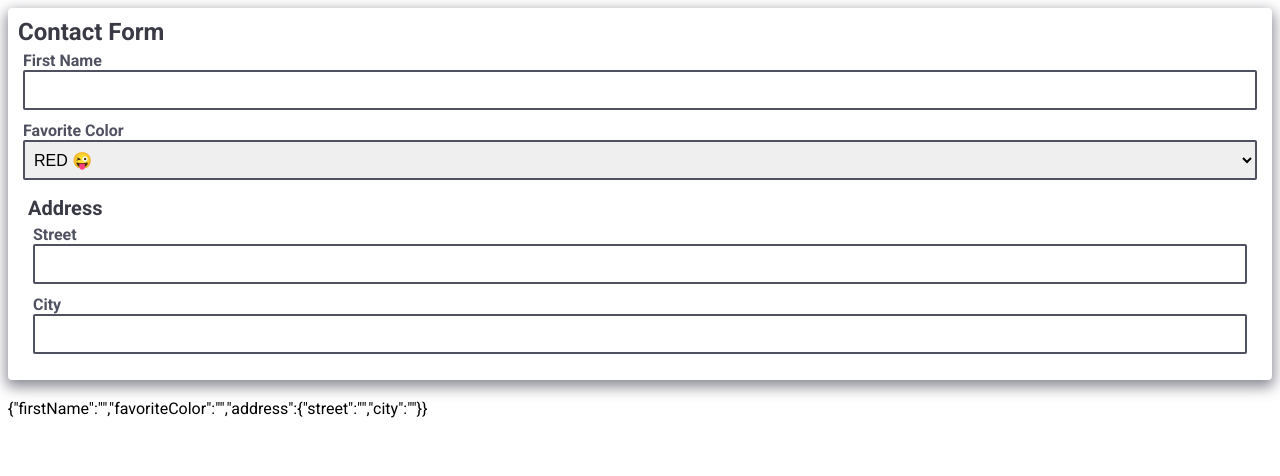
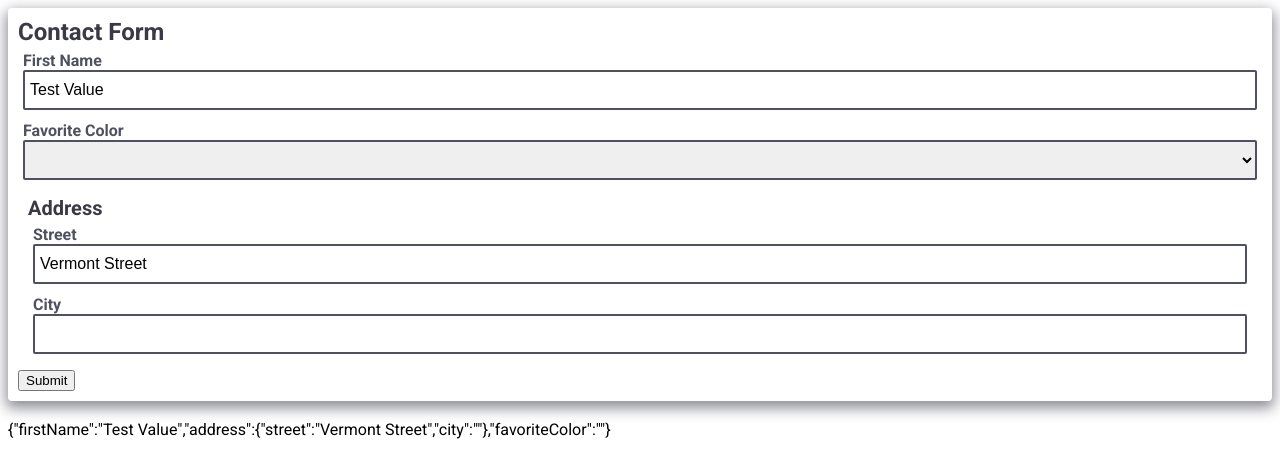
Before and after one commit to sfallmann/jsonforms, a Vue app: page / in a window 1280 px wide. Shown: the top 476 px of the page. Built offline with nearby package versions, Linux system fonts and the light colour scheme.

Commit message:
Added first iteration of form validation logic

```diff
--- a/package.json
+++ b/package.json
@@ -15,6 +15,7 @@
     "babel-plugin-require-context-hook": "^1.0.0",
     "core-js": "^2.6.5",
     "jest-vue-preprocessor": "^1.5.0",
+    "lodash": "^4.17.15",
     "vue": "^2.6.10"
   },
   "devDependencies": {
--- a/src/App.vue
+++ b/src/App.vue
@@ -9,6 +9,9 @@
     />
     <br />
     {{ JSON.stringify(value) }}
+    <br />
+
+
   </div>
 </template>
 
@@ -22,6 +25,7 @@ export default {
   },
   data() {
     return {
+      isFormValid: false,
       schema: {
         type: "object",
         title: "Contact Form",
@@ -56,7 +60,12 @@ export default {
           enumText: ["RED &#128540;", "BLUE", "GREEN"]
         }
       },
-      value: {}
+      value: {
+        firstName: 'Test Value',
+        address: {
+          street: 'Vermont Street'
+        }
+      }
     };
   }
 };
--- a/src/components/properties/ObjectProperty/ObjectProperty.vue
+++ b/src/components/properties/ObjectProperty/ObjectProperty.vue
@@ -8,10 +8,15 @@
       v-bind="getProperty(name)"
       :options="getOptions(name)"
       :name="name"
+      :is-valid.sync="validData[name]"
     />
+    <template v-if="isRoot" v-slot:footer>
+      <button @click.prevent="submitForm">Submit</button>
+    </template>
   </component>
 </template>
 <script>
+import cloneDeep from  'lodash/cloneDeep';
 import FormLayout from "@/components/layout/form/FormLayout/FormLayout";
 import SubFormLayout from "@/components/layout/form/SubFormLayout/SubFormLayout";
 import StringProperty from "@/components/properties/StringProperty/StringProperty";
@@ -20,6 +25,10 @@ export default {
   name: "p-object",
   props: {
     isRoot: {
+      type: Boolean,
+      default: false
+    },
+    isFormValid: {
       type: Boolean,
       default: false
     },
@@ -42,7 +51,11 @@ export default {
     value: {
       type: Object,
       default: _ => ({})
-    }
+    },
+    isValid: {
+      type: Object,
+      default: _ => ({})
+    },
   },
   components: {
     "form-layout": FormLayout,
@@ -51,12 +64,13 @@ export default {
   },
   data() {
     return {
-      formData: {}
+      formData: cloneDeep(this.value) || {},
+      validData: {},
     };
   },
   mounted() {
     this.mapNamesToValues();
-    this.mergeValues();
+
   },
   computed: {
     layout() {
@@ -64,7 +78,7 @@ export default {
     },
     propertyNames() {
       return Object.keys(this.properties);
-    }
+    },
   },
   methods: {
     getProperty(name) {
@@ -79,12 +93,37 @@ export default {
         const property = this.getProperty(name);
         const type = property.type.toLowerCase();
 
-        this.$set(this.formData, name, type === "object" ? {} : "");
+        switch (type) {
+          case 'object':
+            this.$set(this.formData, name, this.value[name] || {});
+            this.$set(this.validData, name, this.validData[name] || {});
+            break;
+          case 'array':
+            this.$set(this.formData, name, this.value[name] || []);
+            this.$set(this.validData, name, []);
+            break;
+          default:
+            this.$set(this.formData, name, this.value[name] || "");
+            this.$set(this.validData, name, true);
+        }
       }
     },
-    mergeValues() {
-      return Object.assign(this.formData, this.value);
-    }
+    checkPropertyValidity() {
+      return this.$children.reduce((isValid, child) => {
+
+        const { type } = child.$attrs;
+
+        if (type === 'object' || type === 'array') {
+          return child.checkPropertyValidity() && isValid;
+        } else {
+          return child.isValid && isValid;
+        }
+      }, true);
+    },
+    submitForm() {
+      console.log('submitting form');
+      console.log('is form valid: ', this.checkPropertyValidity());
+    },
   },
   watch: {
     formData: {
@@ -92,7 +131,7 @@ export default {
       handler(newValue) {
         this.$emit("update:value", newValue);
       }
-    }
+    },
   }
 };
 </script>
--- a/src/components/properties/StringProperty/StringProperty.vue
+++ b/src/components/properties/StringProperty/StringProperty.vue
@@ -7,6 +7,7 @@
     @focus="eventHandler($event, 'focus')"
     :label="label"
     v-bind="options"
+    :value="value"
     :options="mappedEnum()"
   />
 </template>
--- a/src/mixins/inputMixin.js
+++ b/src/mixins/inputMixin.js
@@ -22,7 +22,11 @@ export default {
     options: {
       type: Object,
       default: _ => ({})
-    }
+    },
+    isValid: {
+      type: Boolean,
+      default: false,
+    },
   },
   components: {
     "text-input": TextInput,
@@ -61,5 +65,5 @@ export default {
     label() {
       return this.title || this.name;
     }
-  }
+  },
 };
```
Also changed, not shown: 1 other file (tests, documents, lock files or other folders).
